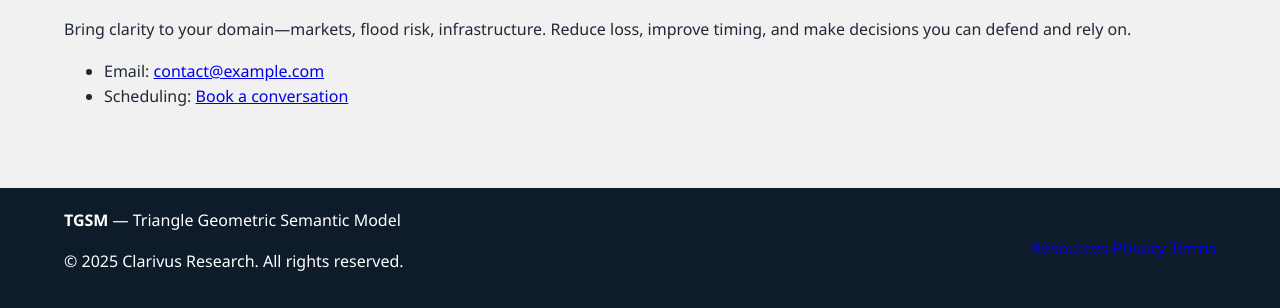
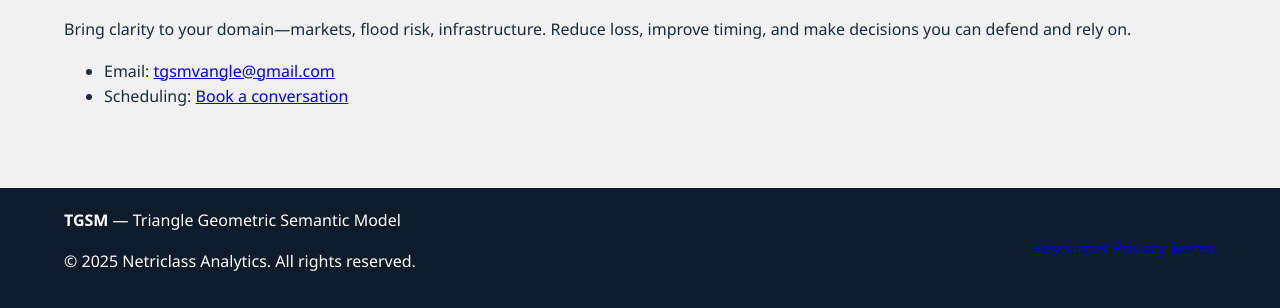
Before and after one commit to trivangle/tgsm-machine, a plain HTML site: page index.html in a window 1280 px wide. Shown: the part 1421-1729 px from the top of the page. Drawn offline with Linux system fonts and the light colour scheme.

Commit message:
Update index.html

```diff
--- a/index.html
+++ b/index.html
@@ -157,7 +157,7 @@
       <h2>Contact</h2>
       <p>Bring clarity to your domain—markets, flood risk, infrastructure. Reduce loss, improve timing, and make decisions you can defend and rely on.</p>
       <ul>
-        <li>Email: <a href="mailto:contact@example.com">contact@example.com</a></li>
+        <li>Email: <a href="mailto:contact@example.com">tgsmvangle@gmail.com</a></li>
         <li>Scheduling: <a href="contact#book">Book a conversation</a></li>
       </ul>
     </div>
@@ -167,7 +167,7 @@
     <div class="container footer-grid">
       <div>
         <strong>TGSM</strong> — Triangle Geometric Semantic Model
-        <p class="muted">© <span id="year"></span> Clarivus Research. All rights reserved.</p>
+        <p class="muted">© <span id="year"></span> Netriclass Analytics. All rights reserved.</p>
       </div>
       <nav class="footer-nav" aria-label="Legal">
         <a href="resources/">Resources</a>
```
